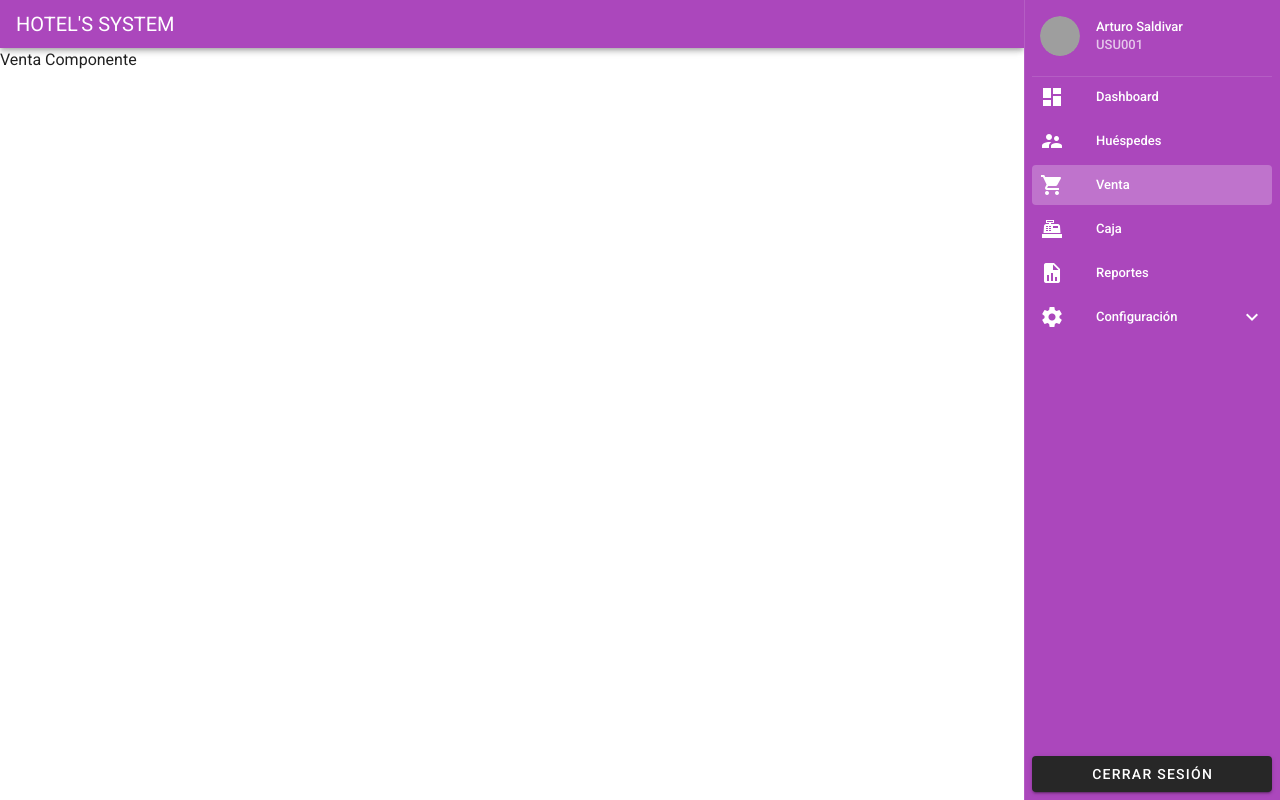
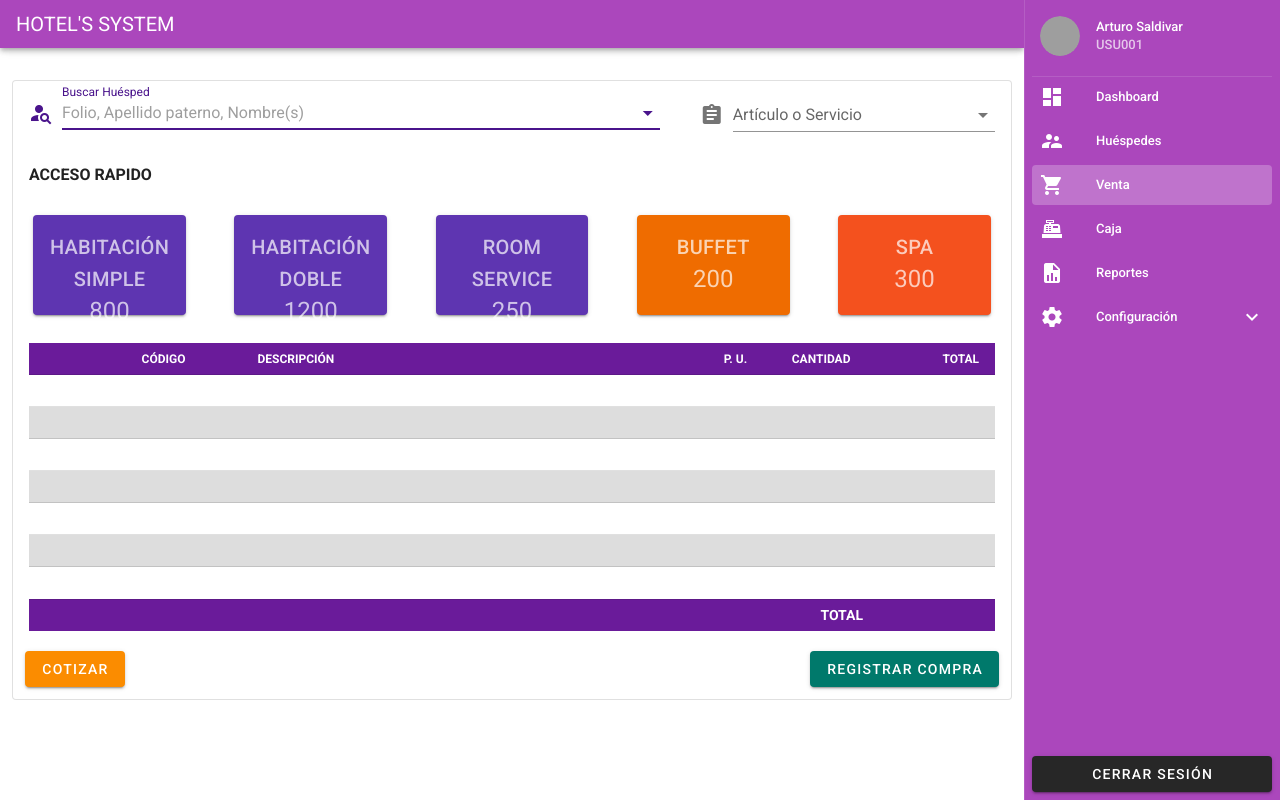
Before and after one commit to DamonBalam/app-hoteleria, a Vue app: page /punto-venta in a window 1280 px wide. Built offline with nearby package versions, Linux system fonts and the light colour scheme; grey boxes are pictures that could not be loaded.

Commit message:
Vista Venta Done

```diff
--- a/src/views/Huesped/Lista.vue
+++ b/src/views/Huesped/Lista.vue
@@ -1,5 +1,6 @@
 <template>
-    <v-container>
+    <v-container fluid>
+        <v-card outlined class="mt-10">
             <v-row dense no-gutters class="pa-5">
                 <v-col cols="12" md="4" class="pt-4">
                     <span class="headline">LISTA DE HUÉSPEDES</span>
@@ -103,6 +104,8 @@
                     </div>
                 </v-col>
             </v-row>
+        </v-card>
+
     </v-container>
 </template>
 
--- a/src/views/Venta.vue
+++ b/src/views/Venta.vue
@@ -1,13 +1,187 @@
 <template>
-    <div>Venta Componente</div>
+    <v-container fluid >
+        <v-card class="mt-5" outlined>
+            <v-row dense justify="center" align="center">
+                <v-col cols="8" class="px-5">
+                    <v-autocomplete class="mb-1" autofocus v-model="expediente" color="purple darken-4"
+                                    :items="expedientes"
+                                    item-text="nombre_completo" hide-no-data label="Buscar Huésped"
+                                    placeholder="Folio, Apellido paterno, Nombre(s)" prepend-icon="mdi-account-search"
+                                    return-object></v-autocomplete>
+                </v-col>
+                <v-col cols="4" class="px-5">
+                    <v-select v-model="tipoExpediente" :items="tiposExpediente" menu-props="auto"
+                              color="light-blue darken-4" label="Artículo o Servicio" prepend-icon="mdi-clipboard-text"
+                              single-line return-object></v-select>
+                </v-col>
+                <v-col cols="12" class="px-5">
+                    <span class="font-weight-bold">ACCESO RAPIDO</span>
+                </v-col>
+                <v-row no-gutters justify="space-between" class="pa-5">
+                    <v-col v-for="servicio in servicios" :key="servicio.id" cols="2">
+                        <v-card :color="servicio.color" dark class="ma-1 manita"
+                                @click.prevent="agregarCarrito(servicio)" height="100px">
+                            <v-card-text>
+                                <span class="d-block text-center title">{{ servicio.nombre }}</span>
+                                <span class="d-block text-center headline">{{ servicio.precio  }}</span>
+                            </v-card-text>
+                        </v-card>
+                    </v-col>
+                </v-row>
+                <v-col cols="12" class="px-5">
+                    <v-simple-table fixed-header dense class="">
+                        <thead>
+                        <tr>
+                            <th width="10%" class="text-center">
+                                <v-icon>mdi-settings</v-icon>
+                            </th>
+                            <th width="12%">Código</th>
+                            <th width="42%">Descripción</th>
+                            <th width="12%" class="text-right">P. U.</th>
+                            <th width="12%" class="text-center">Cantidad</th>
+                            <th width="12%" class="text-right">Total</th>
+                        </tr>
+                        </thead>
+                        <tbody>
+                        <tr v-for="(item,i) in carrito" :key="item.codigo">
+                            <td class="text-center" style="height: 30px">
+                                <v-btn text icon small @click.prevent="eliminarCarrito(item,i)" color="red lighten-2">
+                                    <v-icon>mdi-close</v-icon>
+                                </v-btn>
+                            </td>
+                            <td class="font-weight-bold">{{item.codigo}}</td>
+                            <td>{{item.descripcion}}</td>
+                            <td class="text-right">{{ item.costo }}</td>
+                            <td class="text-center">{{item.cantidad}}</td>
+                            <td class="text-right">{{ (item.cantidad * item.costo) }}</td>
+                        </tr>
+                        <tr v-for="n in (7 - carrito.length)" :key="n">
+                            <td style="height: 30px"></td>
+                            <td></td>
+                            <td></td>
+                            <td></td>
+                            <td></td>
+                            <td></td>
+                        </tr>
+                        </tbody>
+                        <tfoot>
+                        <tr>
+                            <td colspan="5" class="text-right font-weight-bold">TOTAL</td>
+                            <td class="text-right">{{total}}</td>
+                        </tr>
+                        </tfoot>
+                    </v-simple-table>
+                </v-col>
+                <v-row class="pa-7" justify="space-between">
+
+                    <v-btn color="orange darken-1" dark>COTIZAR</v-btn>
+                    <v-btn color="teal darken-2" dark>REGISTRAR COMPRA</v-btn>
+                </v-row>
+            </v-row>
+        </v-card>
+
+
+    </v-container>
 </template>
 
 <script>
     export default {
-        name: "Venta"
+        name: 'app',
+
+        data() {
+            return {
+                expediente: null,
+                tipoExpediente: null,
+                establecimiento: null,
+                carrito: [],
+                recibo: null,
+                reciboText: '',
+                tiposExpediente: [
+                    {id: 1, text: 'HABITACIÓN SIMPLE'},
+                    {id: 2, text: 'HABITACIÓN DOBLE'},
+                    {id: 3, text: 'ROOM SERVICE'},
+                    {id: 4, text: 'SPA'},
+                    {id: 5, text: 'BAR'},
+                    {id: 6, text: 'BUFFET'},
+                ],
+                expedientes: [
+                    {
+                        folio: 'HUE001',
+                        nombre_completo: 'ANGEL ARTURO SALDIVAR BALAM',
+                        fecha: '12/02/1952',
+                        categoria: 'Económica',
+                        telefono: '9831820506',
+                        correo: 'damonbalam@gmail.com'
+                    }, {
+                        folio: 'HUE003',
+                        nombre_completo: 'IKER CAAMAL MENDOZA',
+                        fecha: '02/07/1982',
+                        categoria: 'Premiun',
+                        telefono: '9831234567',
+                        correo: 'soyiker@gmail.com'
+                    }, {
+                        folio: 'HUE002',
+                        nombre_completo: 'MARTHA M. BALAM PECH',
+                        fecha: '15/03/1952',
+                        categoria: 'Turista Especial',
+                        telefono: '9831280546',
+                        correo: 'martha12@gmail.com'
+                    }
+                ],
+                servicios: [
+                    {id: 1, nombre: 'HABITACIÓN SIMPLE', codigo: '019328', precio: 800, color: 'deep-purple darken-1'},
+                    {id: 2, nombre: 'HABITACIÓN DOBLE', codigo: '019257', precio: 1200, color: 'deep-purple darken-1'},
+                    {id: 3, nombre: 'ROOM SERVICE', codigo: '000443', precio: 250, color: 'deep-purple darken-1'},
+                    {id: 4, nombre: 'BUFFET', codigo: '000032', precio: 200, color: 'orange darken-3'},
+                    {id: 5, nombre: 'SPA', codigo: '000033', precio: 300, color: 'deep-orange darken-1'},
+                ],
+                total: null
+            }
+        },
+
+
     }
 </script>
 
-<style scoped>
+<style lang="scss" scoped>
+    table {
+        background-color: white;
+        text-align: left;
+        border-collapse: collapse;
+        width: 100%;
+        margin-top: 20px;
+        margin-bottom: 20px;
+    }
 
+    thead, tfoot {
+        background-color: #6A1B9A !important;
+        border-bottom: solid 3px #0F362D;
+        color: white;
+    }
+
+    thead tr th {
+        background-color: #6A1B9A !important;
+        border-bottom: solid 3px #0F362D;
+        color: white !important;
+        text-transform: uppercase;
+    }
+
+    tbody tr:nth-child(even) {
+        background-color: #ddd;
+
+    }
+
+    tbody tr:hover td {
+        background-color: #BA68C8;
+        color: white;
+        transition: all .3s ease;
+    }
+
+    .manita {
+        cursor: pointer;
+    }
+
+    #chip-usage-example .v-chip {
+        margin: 8px;
+    }
 </style>
```
Lines whose indentation alone changed are shown as unchanged.
